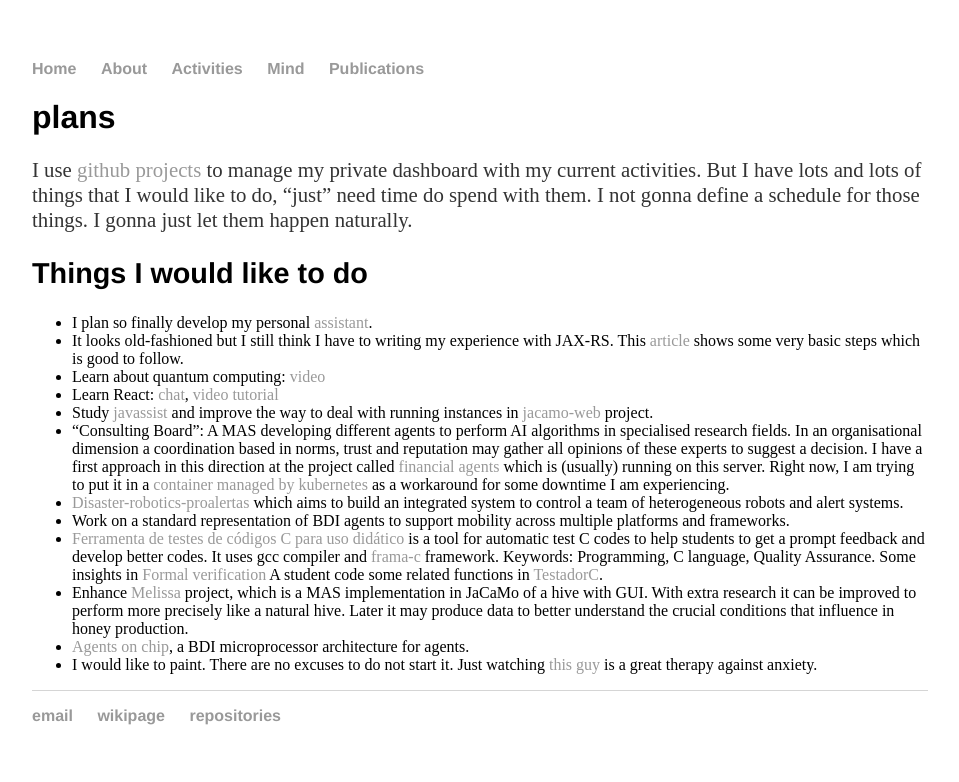
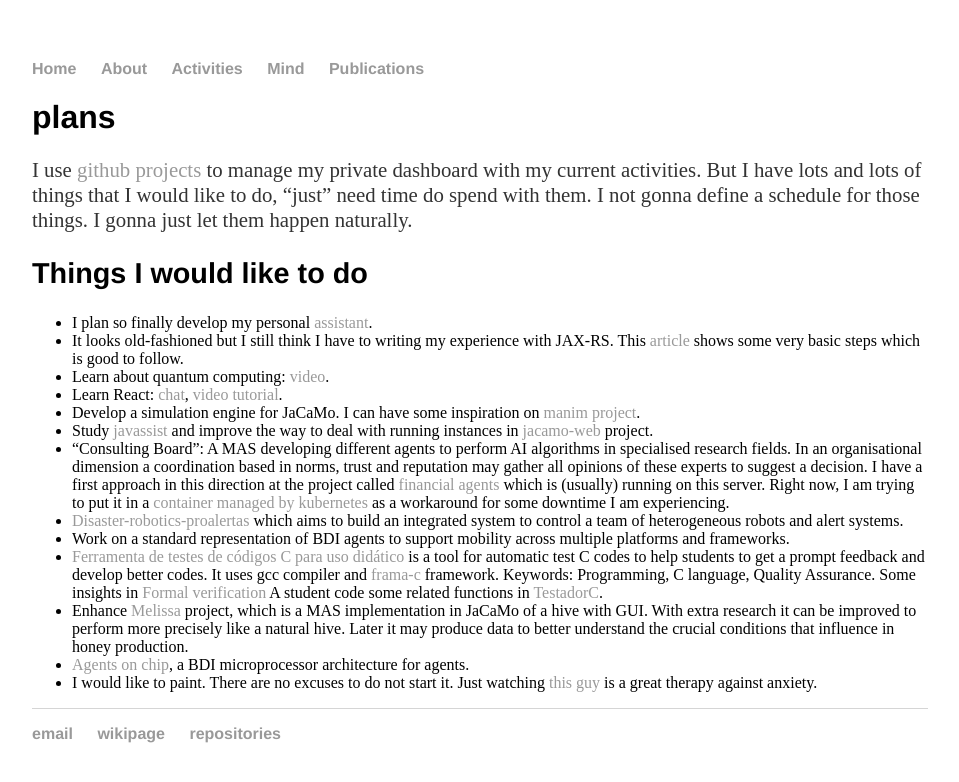
Before and after one commit to cleberjamaral/cleberjamaral.github.io, a Jekyll site: the page built from plans/README.md, in a window 1280 px wide. Shown: the top 782 px of the page, without its empty margins (160-1119 px from the left). Built offline with Jekyll 4.4.1, drawn with Linux system fonts in a browser that asks for light colours; our own code applies the rules of GitHub Pages for plain Markdown files.

Commit message:
GitBook: [master] 39 pages modified

```diff
--- a/plans/README.md
+++ b/plans/README.md
@@ -6,8 +6,9 @@ I use [github projects](https://github.com/users/cleberjamaral/projects/) to man
 
 * I plan so finally develop my personal [assistant](personal-assistant.md).
 * It looks old-fashioned but I still think I have to writing my experience with JAX-RS. This [article](https://javapapers.com/java/restful-web-services-with-java-jax-rs-using-jersey/) shows some very basic steps which is good to follow.
-* Learn about quantum computing: [video](https://www.youtube.com/watch?feature=youtu.be&v=JRIPV0dPAd4)
-* Learn React: [chat](https://medium.com/@jasofalcon/simple-chat-react-java-6923b54d65a0), [video tutorial](https://www.youtube.com/watch?v=hzLDsxPGctY)
+* Learn about quantum computing: [video](https://www.youtube.com/watch?feature=youtu.be&v=JRIPV0dPAd4).
+* Learn React: [chat](https://medium.com/@jasofalcon/simple-chat-react-java-6923b54d65a0), [video tutorial](https://www.youtube.com/watch?v=hzLDsxPGctY).
+* Develop a simulation engine for JaCaMo. I can have some inspiration on [manim project](https://github.com/3b1b/manim).
 * Study [javassist](https://en.m.wikipedia.org/wiki/Javassist) and improve the way to deal with running instances in [jacamo-web](https://github.com/jacamo-lang/jacamo-web) project.
 * "Consulting Board": A MAS developing different agents to perform AI algorithms in specialised research fields. In an organisational dimension a coordination based in norms, trust and reputation may gather all opinions of these experts to suggest a decision. I have a first approach in this direction at the project called [financial agents](https://github.com/cleberjamaral/financialAgents/) which is \(usually\) running on this server. Right now, I am trying to put it in a [container managed by kubernetes](https://gist.github.com/cleberjamaral/2bbf21eb1bddfec8b4c6c01111eba102) as a workaround for some downtime I am experiencing.
 * [Disaster-robotics-proalertas](https://disaster-robotics-proalertas.github.io/) which aims to build an integrated system to control a team of heterogeneous robots and alert systems.
```
Also changed, not shown: knowledge/language.md (+3 -0 lines), knowledge/productivity.md (+1 -1 lines), moments.md (+1 -1 lines), knowledge/math.md (line endings or trailing spaces).
